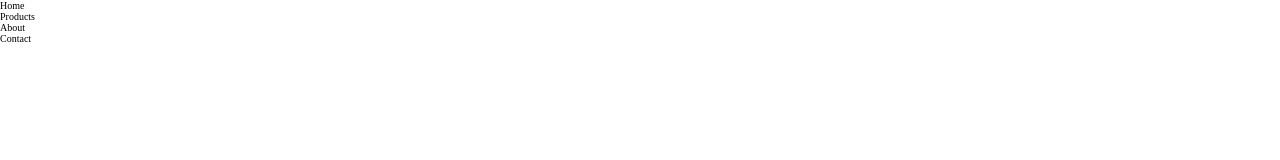
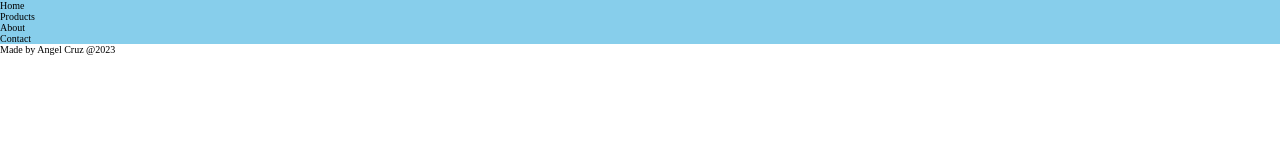
Before and after one commit to A-Cruz90/eCommerce_Test_Site, a plain HTML site: page index.html in a window 1280 px wide. Drawn offline with Linux system fonts and the light colour scheme.

Commit message:
Testing css rules. Will change once more.

```diff
--- a/index.html
+++ b/index.html
@@ -23,6 +23,6 @@
 
         </div>
     </div>
-    <footer></footer>
+    <footer> Made by Angel Cruz @2023</footer>
 </body>
 </html>
--- a/styles.css
+++ b/styles.css
@@ -10,3 +10,8 @@ html{
     box-sizing: border-box;
     font-size: 62.5%;
 }
+
+nav {
+    background-color: skyblue;
+
+}
```
